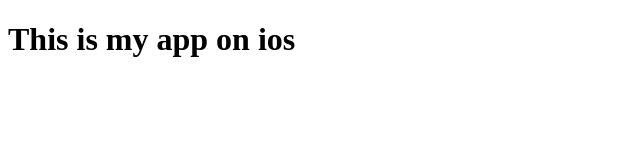
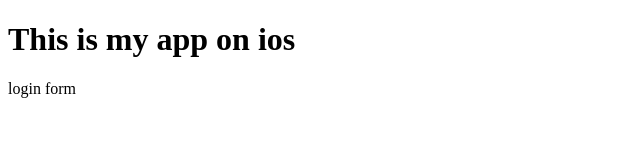
Before and after one commit to ikemba3/myappsample, a plain HTML site: page index.html in a window 1280 px wide. Shown: the full height of the page, 0-640 px from the left. Drawn offline with Linux system fonts and the light colour scheme.

Commit message:
login form

```diff
--- a/index.html
+++ b/index.html
@@ -5,5 +5,6 @@
 </head>
 <body>
 	<h1>This is my app on ios</h1>
+	login form
 </body>
 </html>
```
Also changed, not shown: login.html (added, +1 -0 lines).
